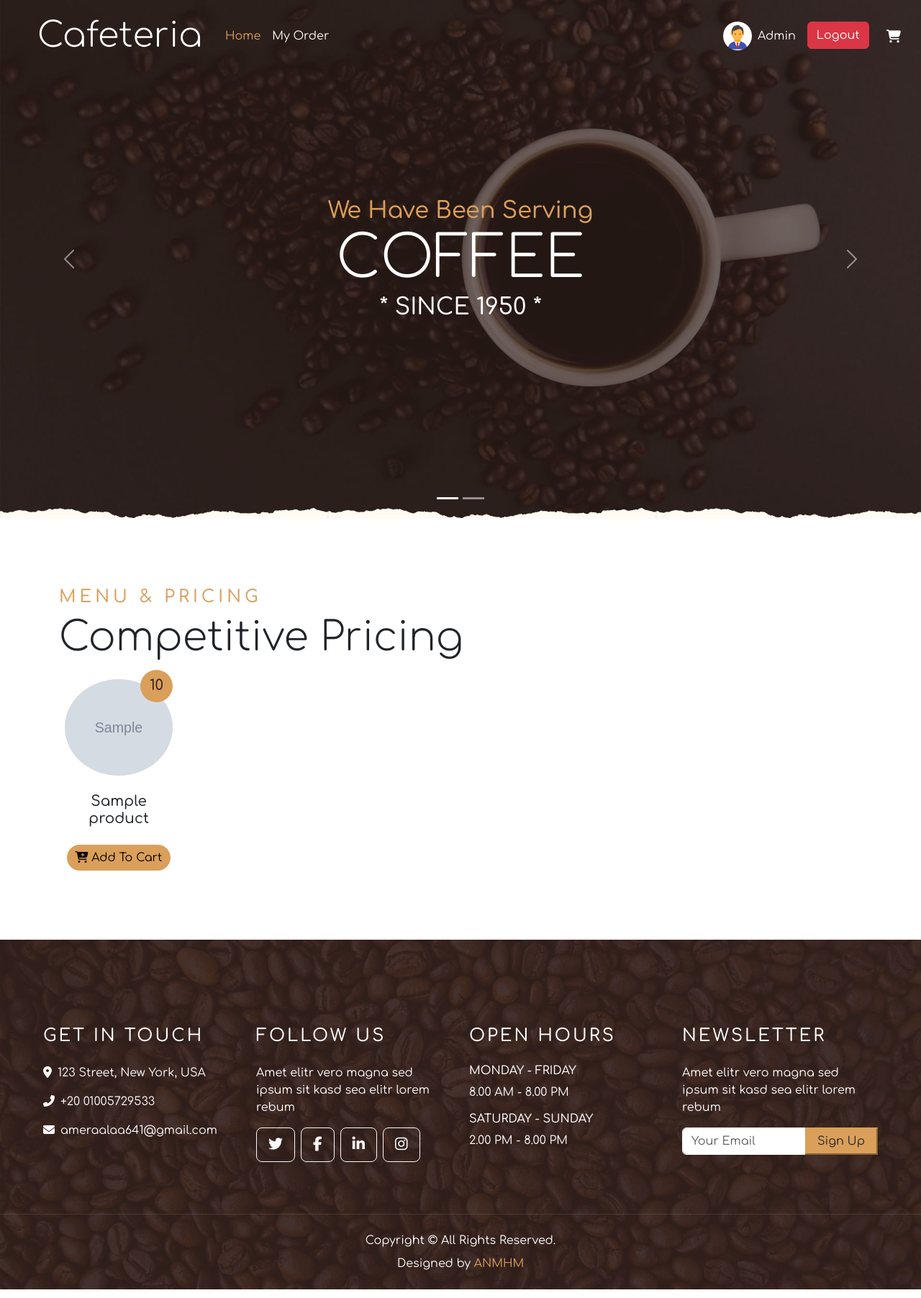
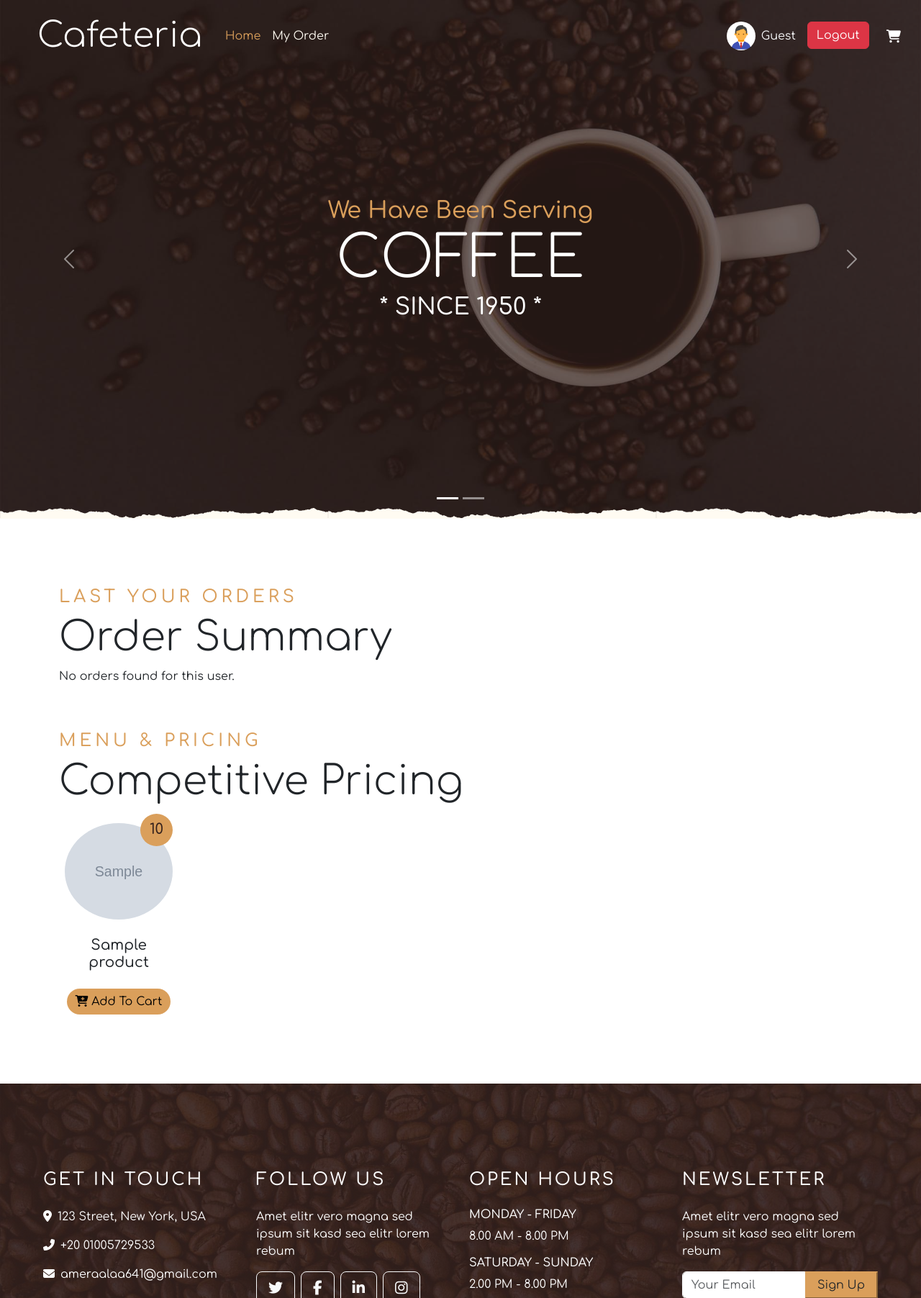
Before and after one commit to AmiraAlaa3/Cafeteria-project, a PHP site: page /User/home.php in a window 1280 px wide. Shown: the top 1804 px of the page at 72% size. Run offline with PHP 8.4, Linux system fonts and the light colour scheme; tables that the repository leaves empty or names only in its code hold one stand-in row (values such as "Sample post"); grey boxes marked "Sample" are stand-in pictures; some libraries are stand-ins or nearby versions; some web fonts are replaced.

Commit message:
display last order for user login

```diff
--- a/User/home.php
+++ b/User/home.php
@@ -1,8 +1,42 @@
 <!-- screen 2 -->
 <?php
+session_start();
 require('../includes/db2.php');
 
-$query = "select * FROM products";
+if (isset($_SESSION['user_email'])) {
+   $user_email = $_SESSION['user_email'];
+   $getUser = "SELECT user_name, pic, user_id FROM users WHERE email = :email";
+   $sqlGetUser = $connection->prepare($getUser);
+   $sqlGetUser->bindParam(':email', $user_email);
+   $sqlGetUser->execute();
+   $user = $sqlGetUser->fetch(PDO::FETCH_ASSOC);
+   if ($user) {
+      $user_name = $user['user_name'];
+      $user_image = "../Admin/uploaded_img/" . $user['pic'];
+      $user_id = 2; // $user['user_id'];
+   } else {
+      $user_name = "Guest";
+      $user_image = "../Admin/uploaded_img/admin.png";
+   }
+} else {
+   $user_name = "Guest";
+   $user_image = "../Admin/uploaded_img/admin.png";
+}
+$user_id = 3;
+// Fetch all orders for the current user
+$sqlOrder = "SELECT orders.order_id, products.product_name, products.product_img, order_items.quantity, order_items.price
+             FROM orders
+             JOIN order_items ON order_items.order_id = orders.order_id
+             JOIN products ON order_items.product_id = products.product_id
+             WHERE orders.user_id = :user_id";
+
+$ResultOfOrder = $connection->prepare($sqlOrder);
+$ResultOfOrder->bindParam(':user_id', $user_id);
+$ResultOfOrder->execute();
+$lastOrders = $ResultOfOrder->fetchAll(PDO::FETCH_ASSOC);
+
+// Fetch all products (if needed for some other purpose)
+$query = "SELECT * FROM products";
 $sqlQuery = $connection->prepare($query);
 $sqlQuery->execute();
 $products = $sqlQuery->fetchAll(PDO::FETCH_ASSOC);
@@ -51,8 +85,8 @@ $products = $sqlQuery->fetchAll(PDO::FETCH_ASSOC);
                </ul>
                <ul class="navbar-nav me-auto me-lg-0 mb-2 mb-lg-0">
                   <li class="nav-item d-flex align-items-center me-2 mb-lg-0 mb-sm-2">
-                     <img src="../images/admin.png" alt="admin img" width="40" height="40" class="rounded-circle d-inline-block align-text-top">
-                     <span class="text-light px-2">Admin</span>
+                     <img src="<?php echo $user_image; ?>" alt="<?php echo $user_name; ?>" width="40" height="40" class="rounded-circle d-inline-block align-text-top">
+                     <span class="text-light px-2"><?php echo $user_name; ?></span>
                   </li>
                   <li class="nav-item">
                      <a class="btn  btn-danger" href="#">Logout</a>
@@ -104,13 +138,44 @@ $products = $sqlQuery->fetchAll(PDO::FETCH_ASSOC);
       </div>
    </div>
    <!-- Carousel End -->
+   <!-- last order -->
+   <div class="container-fluid pt-5">
+      <div class="container">
+         <div class="section-title">
+            <h4 class="text-primary text-uppercase" style="letter-spacing: 5px;">Last your orders</h4>
+            <h4 class="display-4">Order Summary</h4>
+         </div>
+         <!-- Row for orders -->
 
+         <?php if (!empty($lastOrders)) : ?>
+            <div class="row my-3">
+               <?php foreach ($lastOrders as $order) : ?>
+                  <div class="col-lg-2 col-md-4 mb-5 product_card">
+                     <div class="row align-items-center">
+                        <div class="col-12 Product_img">
+                           <img class="w-100 rounded-circle mb-5 mb-sm-0 p-2" src="../Admin/uploaded_img/<?php echo htmlspecialchars($order['product_img']); ?>" alt="<?php echo htmlspecialchars($order['product_name']); ?>" height="150">
+                           <h5 class="menu-price"><?php echo ($order['price']); ?></h5>
+                        </div>
+                        <div class="col-12 mt-3 text-center">
+                           <h5 class="text-center mb-4 product_name"><?php echo ($order['product_name']); ?></h5>
+                        </div>
+                     </div>
+                  </div>
+
+               <?php endforeach; ?>
+            </div>
+         <?php else : ?>
+            <p>No orders found for this user.</p>
+         <?php endif; ?>
+
+      </div>
+   </div>
    <!-- menu start -->
    <div class="container-fluid pt-5">
       <div class="container">
          <div class="section-title">
             <h4 class="text-primary text-uppercase" style="letter-spacing: 5px;">Menu & Pricing</h4>
-            <h1 class="display-4">Competitive Pricing</h1>
+            <h4 class="display-4">Competitive Pricing</h4>
          </div>
 
          <!-- Row for Products -->
```
